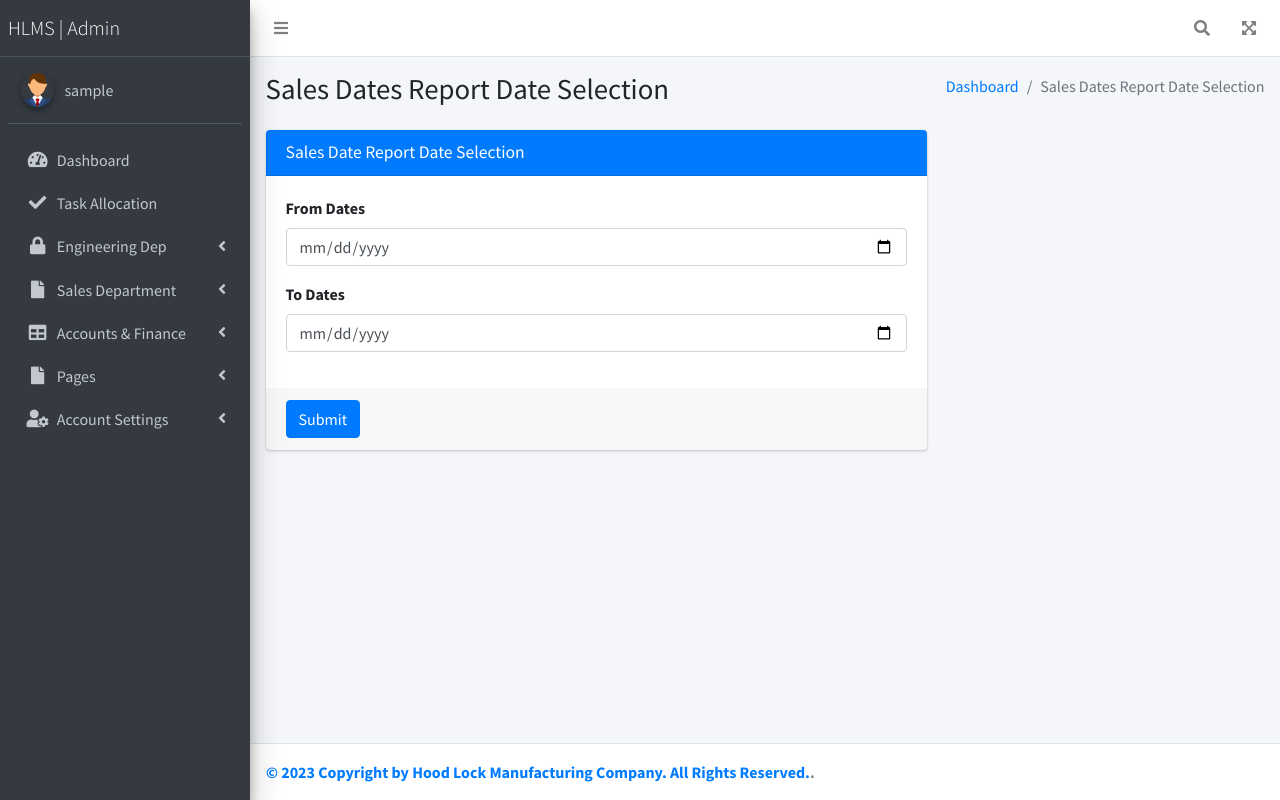
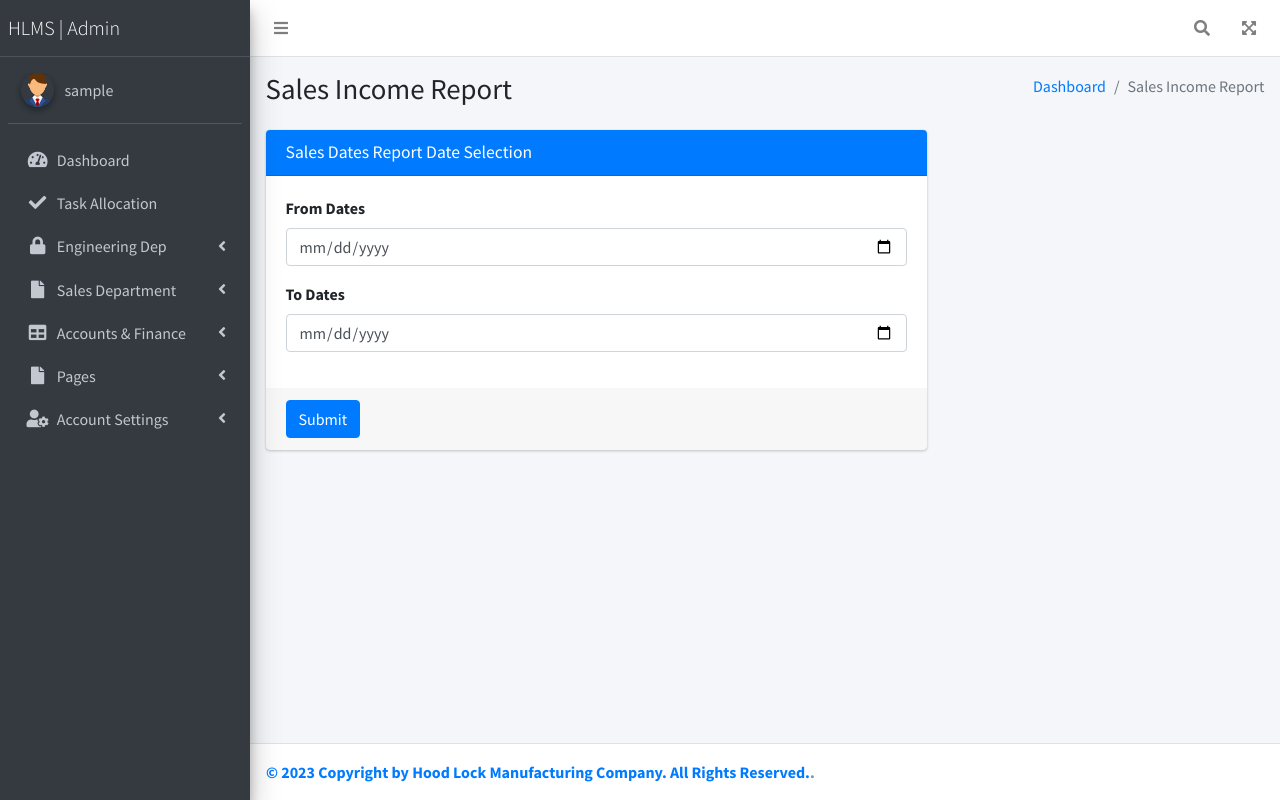
Before and after one commit to NADUN-TILAN/MSS-HLMS, a PHP site: page /lock/Main/bwdates-report-ds.php in a window 1280 px wide. Run offline with PHP 8.4, Linux system fonts and the light colour scheme; the visitor is signed in with stand-in values (Sample User, id 1); some libraries are stand-ins or nearby versions.

Commit message:
change content

```diff
--- a/Main/bwdates-report-ds.php
+++ b/Main/bwdates-report-ds.php
@@ -40,12 +40,12 @@ if (strlen($_SESSION['aid']) == 0) {
           <div class="container-fluid">
             <div class="row mb-2">
               <div class="col-sm-6">
-                <h1>Sales Dates Report Date Selection</h1>
+                <h1>Sales Income Report</h1>
               </div>
               <div class="col-sm-6">
                 <ol class="breadcrumb float-sm-right">
                   <li class="breadcrumb-item"><a href="dashboard.php">Dashboard</a></li>
-                  <li class="breadcrumb-item active">Sales Dates Report Date Selection</li>
+                  <li class="breadcrumb-item active">Sales Income Report</li>
                 </ol>
               </div>
             </div>
@@ -61,7 +61,7 @@ if (strlen($_SESSION['aid']) == 0) {
                 <!-- general form elements -->
                 <div class="card card-primary">
                   <div class="card-header">
-                    <h3 class="card-title">Sales Date Report Date Selection</h3>
+                    <h3 class="card-title">Sales Dates Report Date Selection</h3>
                   </div>
                   <!-- /.card-header -->
                   <!-- form start -->
```
